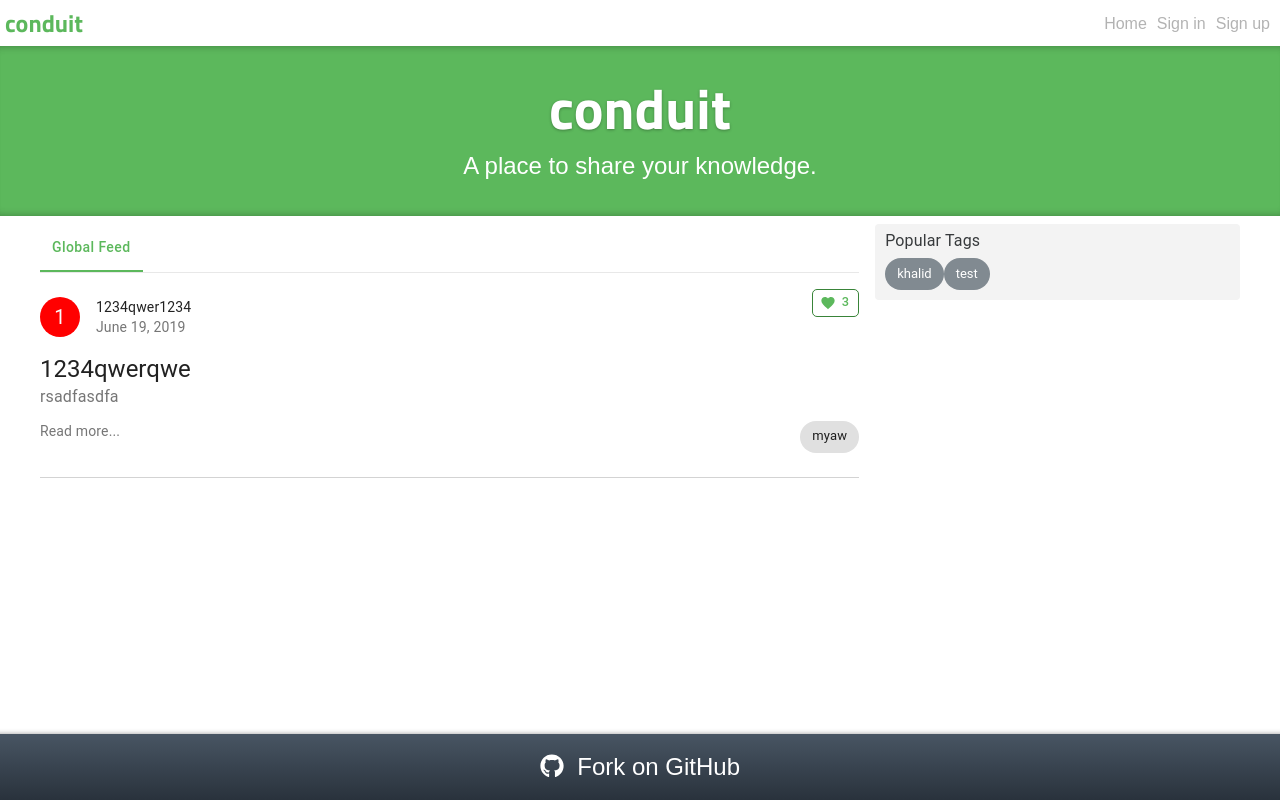
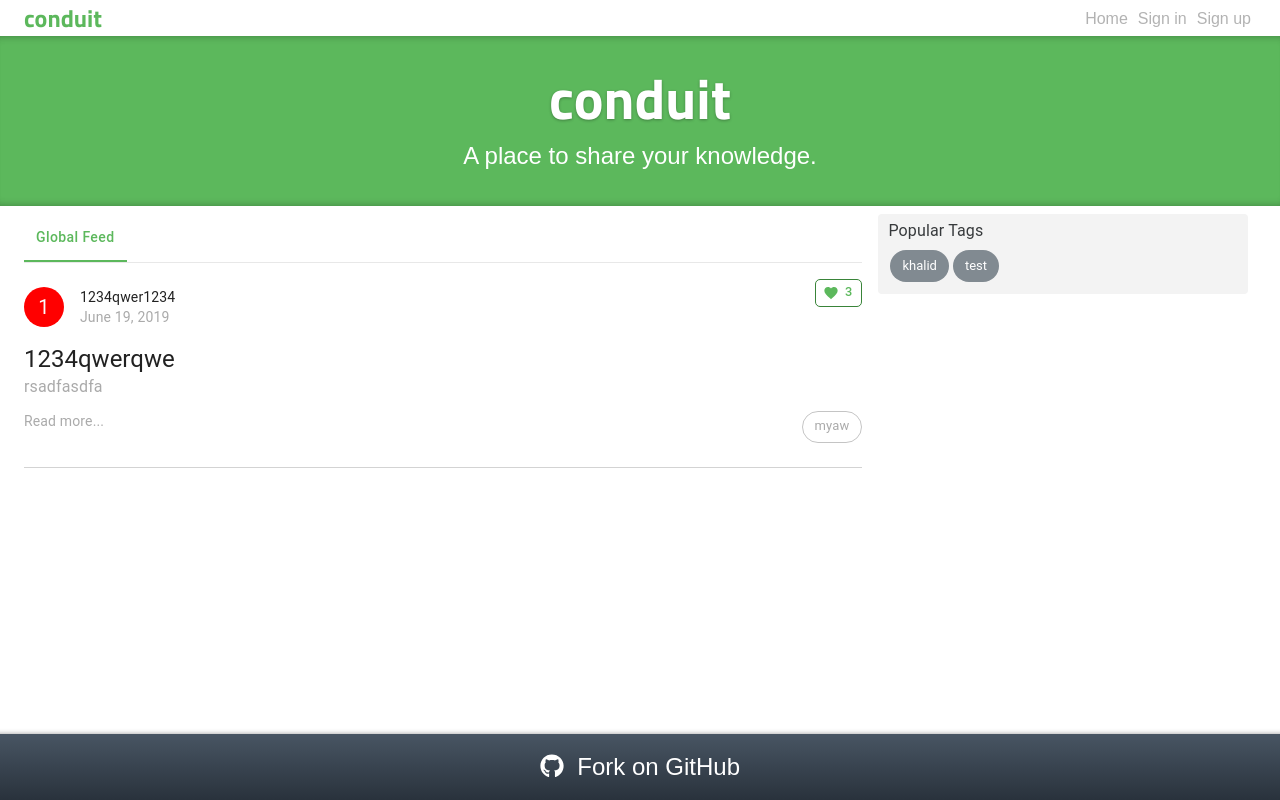
Before and after one commit to KhalidArdah/react-demo, a React (Create React App) app: page / in a window 1280 px wide. Built offline with nearby package versions, Linux system fonts and the light colour scheme.

Commit message:
global fixes

```diff
--- a/src/components/ArticleCard/ArticleCard.tsx
+++ b/src/components/ArticleCard/ArticleCard.tsx
@@ -21,37 +21,38 @@
 
 export class ArticleCard extends PureComponent<ArticleCardProps & WithStyles<typeof styles>> {
 	render() {
+        const { classes, article } = this.props;
 		return (
-            <Card className={this.props.classes.card}>
+            <Card className={classes.card}>
                 <CardHeader
                     avatar={
-                        <Avatar aria-label="Recipe" className={this.props.classes.avatar}>
-                            { this.props.article.author.username? this.props.article.author.username[0]: "" }
+                        <Avatar aria-label="Recipe" className={classes.avatar}>
+                            {article.author.username? article.author.username[0]: ""}
                         </Avatar>
                     }
                     action={
-                        <IconButton aria-label="Cart" classes={{root: this.props.classes.favBtn}}>
-                            <StyledBadge badgeContent={this.props.article.favoritesCount}>
-                                <Favorite classes={{root: this.props.classes.favIcon}}/>
+                        <IconButton aria-label="Cart" classes={{root: classes.favBtn}}>
+                            <StyledBadge badgeContent={article.favoritesCount}>
+                                <Favorite classes={{root: classes.favIcon}}/>
                             </StyledBadge>
                         </IconButton>
                     }
-                    title={this.props.article.author.username}
-                    subheader={moment(this.props.article.createdAt).format("MMMM D, YYYY")}
-                    classes={{root: this.props.classes.cardHeader}}
+                    title={article.author.username}
+                    subheader={moment(article.createdAt).format("MMMM D, YYYY")}
+                    classes={{root: classes.cardHeader}}
                 />
-                <CardContent classes={{root: this.props.classes.cardContent}}>
+                <CardContent classes={{root: classes.cardContent}}>
                     <Typography variant="h5" component="h5">
-                        { this.props.article.title }
+                        { article.title }
                     </Typography>
-                    <Typography className={this.props.classes.description} color="textSecondary" variant="body1">
-                        { this.props.article.description }
+                    <Typography className={classes.description} color="textSecondary" variant="body1">
+                        { article.description }
                     </Typography>
                 </CardContent>
-                <CardActions  classes={{root: this.props.classes.actions}}>
-                    <Typography variant="body2" component="p" color="textSecondary" classes={{root: this.props.classes.readMore}}>
+                <CardActions  classes={{root: classes.actions}}>
+                    <Typography variant="body2" component="div" color="textSecondary" classes={{root: classes.readMore}}>
                         Read more...
-                        { this.props.article.tagList.map((tag) => <Chip label={tag} clickable/>) }
+                        { article.tagList.map((tag, index) => <Chip label={tag} clickable key={index} variant="outlined" classes={{root: classes.tag}}/>) }
                     </Typography>
                 </CardActions>
             </Card>
--- a/src/components/ArticleCard/styles.ts
+++ b/src/components/ArticleCard/styles.ts
@@ -1,6 +1,6 @@
-import { createStyles } from "@material-ui/core/styles";
+import { createStyles, Theme } from "@material-ui/core/styles";
 
-const styles = () =>
+const styles = (theme: Theme) =>
     createStyles({
         card: {
             padding: "1.5rem 0",
@@ -51,6 +51,9 @@
         favIcon: {
             marginRight: "7px",
             fontSize: "1rem"
+        },
+        tag: {
+            color: theme.palette.text.secondary
         }
     })
 
--- a/src/components/MainSection/GlobalFeedTab/GlobalFeedTab.tsx
+++ b/src/components/MainSection/GlobalFeedTab/GlobalFeedTab.tsx
@@ -29,7 +29,7 @@
 	render() {
 		return (
             <div>
-				{ this.articles.map((article) => <ArticleCard article={article}/>) }
+				{ this.articles.map((article, index) => <ArticleCard article={article} key={index}/>) }
 			</div>
 		);
 	}
--- a/src/components/MainSection/MainSection.tsx
+++ b/src/components/MainSection/MainSection.tsx
@@ -46,16 +46,18 @@
 		this.setState({ tabIndex: value });
 	}
 	render() {
+		const { classes } = this.props;
+		const { tabIndex } = this.state;
 		return (
 			<Container maxWidth="lg">
-				<Box display="flex" p={1}>
-					<Box p={1} flexGrow={2} className={this.props.classes.postsContainer}>
-						<Tabs value={this.state.tabIndex} onChange={this.handleTabChange} className={this.props.classes.tabs}>
-							{this.tabs.map((tab, index) => <Tab key={index} label={tab.title} className={this.props.classes.tabTitle} />)}
+				<Box display="flex" p={1} className={classes.root}>
+					<Box p={1} flexGrow={2} className={classes.postsContainer}>
+						<Tabs value={tabIndex} onChange={this.handleTabChange} className={classes.tabs}>
+							{this.tabs.map((tab, index) => <Tab key={index} label={tab.title} className={classes.tabTitle} />)}
 						</Tabs>
-						{this.tabs[this.state.tabIndex].content}
+						{this.tabs[tabIndex].content}
 					</Box>
-					<Box p={1} flexGrow={1} className={this.props.classes.filtersContainer}>
+					<Box p={1} flexGrow={1} className={classes.filtersContainer}>
 						<TagsFilter tags={this.filterTags} action={this.filterArticles}/>
 					</Box>
 				</Box>
--- a/src/components/MainSection/styles.ts
+++ b/src/components/MainSection/styles.ts
@@ -2,16 +2,21 @@
 
 const styles = (theme: Theme) =>
     createStyles({
+        root: {
+            paddingLeft: 0,
+            paddingRight: 0
+        },
         tabs: {
             borderBottom: '1px solid #e8e8e8'
         },
         postsContainer: {
-            paddingTop: "0",
-            paddingBottom: "0"
+            paddingLeft: 0,
+            paddingTop: 0,
+            paddingBottom: 0
         },
         filtersContainer: {
-            paddingTop: "0",
-            paddingBottom: "0",
+            paddingTop: 0,
+            paddingBottom: 0,
             maxWidth: "30%"
         },
         tabTitle: {
--- a/src/components/NavBar/styles.ts
+++ b/src/components/NavBar/styles.ts
@@ -3,7 +3,6 @@
 const styles = () =>
     createStyles({
         navBar: {
-            padding: 5
         },
         navMenu: {
             display: "inline-block",
--- a/src/components/TagsFilter/styles.ts
+++ b/src/components/TagsFilter/styles.ts
@@ -1,4 +1,4 @@
-import { createStyles, Theme } from "@material-ui/core/styles";
+import { createStyles } from "@material-ui/core/styles";
 
 const styles = () =>
     createStyles({
@@ -12,7 +12,8 @@
         },
         tag: {
             backgroundColor: "#818a91",
-            color: "white"
+            color: "white",
+            margin: "2px"
         }
     })
 
--- a/src/theme.ts
+++ b/src/theme.ts
@@ -7,6 +7,9 @@
         },
         secondary: {
             main: "#5CB85C"
+        },
+        text: {
+            secondary: "#aaa"
         }
     }
 });
```
